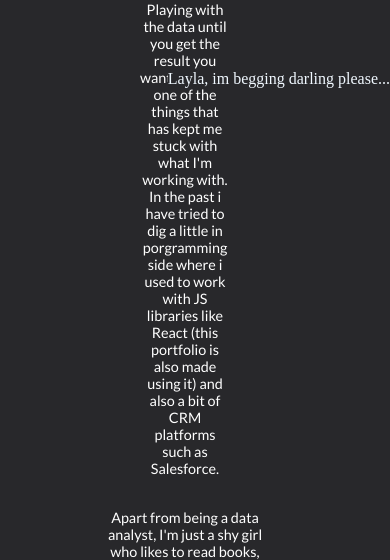
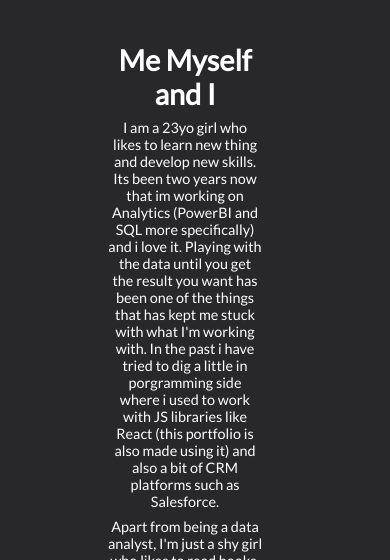
Before and after one commit to violametlli/PortfolioApp, a React (Create React App) app: page / in a window 390 px wide. Shown: the part 563-1123 px from the top of the page. Built offline with nearby package versions, Linux system fonts and the light colour scheme.

Commit message:
modified layla

```diff
--- a/src/pages/AboutMe.css
+++ b/src/pages/AboutMe.css
@@ -27,7 +27,8 @@
     margin-right: 20px;
     margin-top: 0%;
     font-size: 0.9rem;
-padding: 6rem;}
+     padding: 6rem;
+}
 
 .description{
   margin:2rem;
@@ -37,15 +38,29 @@ padding: 6rem;}
    margin-top: auto;
 }
     @media screen and (max-width:505px) {
-        .flex-child {
-            flex: 0.5;
-            flex-direction: column;
-            padding: 3%;
-            font-size:0.5rem;
-            margin-top:25px
+        .flex-container {
+            display: flex;
+            color: white;
+            font-size: 1rem;
+            padding: 0%;
+            align-items: center;
+            justify-content: center;
+            text-align: center;
 
 
         }
+        .flex-child {
+            flex: 0.7;
+            flex-direction: column;
+            padding: 1%;
+            font-size:0.5rem;
+            margin-top:50px
+
+
+        }
+        .description{
+            margin:0.5rem;
+          }
         .flex-child:second-child{
             background-color: antiquewhite;
         }
@@ -55,7 +70,7 @@ padding: 6rem;}
 
         .flex-child:first-child {
             margin-right: 20px;
-            margin-top: 0%;}
+            margin-top: 1%;}
 
         .flex-child:second-child {
             margin-right: 20px;
@@ -67,28 +82,45 @@ padding: 6rem;}
 
     @media only screen and (min-width: 325px) and (max-width: 504px){
         .flex-container{
-            height: 75vh;
+            height: 120vh;
+            display: flex;
+            flex-direction: column;
+             padding: 1%;
+
+
+
+            }
+
+
+        .description{
+            margin:0.5rem;
+          }
+        .flex-child:first-child {
+            margin-right: 20px;
+            margin-top:  15%;}
+            .flex-child:second-child {
+                margin-right:5px;
+                margin-top: 0%;}
+
+
+    }
+
+    @media screen and (max-width:354px) {
+        .flex-container{
+            height: 220vh;
             display: flex;
             flex-direction: column;
 
 
         }
         .flex-child:first-child {
-            margin-right: 20px;
-            margin-top:  15%;}
-
-    }
-
-    @media screen and (max-width:325px) {
-        .flex-container{
-            display: flex;
-            flex-direction: column;
+            margin-right:1px;
+            padding-top:3%;}
 
 
-        }
-        .flex-child:first-child {
-            margin-right:20px;
-            padding-top:5%;}
-
-
-    }
+    }   .description{
+        margin:0.5rem;
+      }
+        .flex-child:second-child {
+            margin-right:5px;
+            margin-top: 0%;}
--- a/src/pages/Home.js
+++ b/src/pages/Home.js
@@ -36,7 +36,6 @@ function Home() {
     {/**    <div className='flex-child second'>
         <img src={profile} className='profile'/>
         </div> */}
-        <div className='layla'>   Layla, im begging darling please...</div>
 
     </div>
 
```
